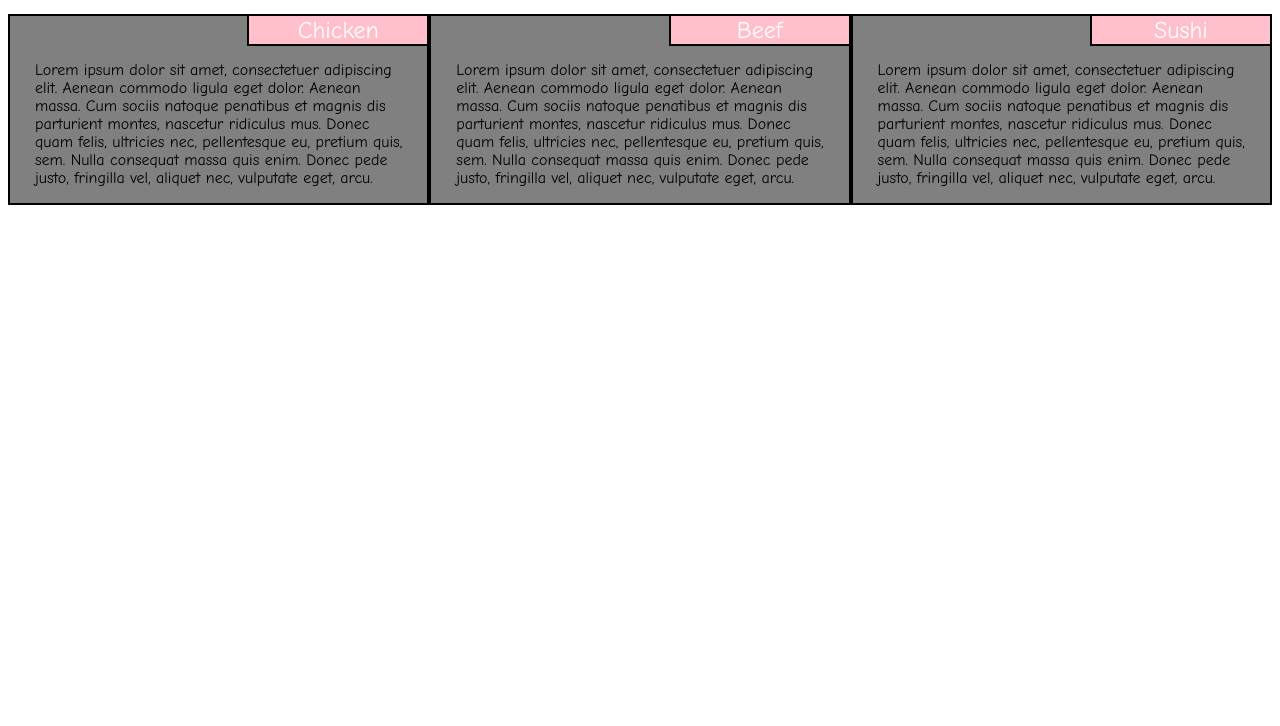
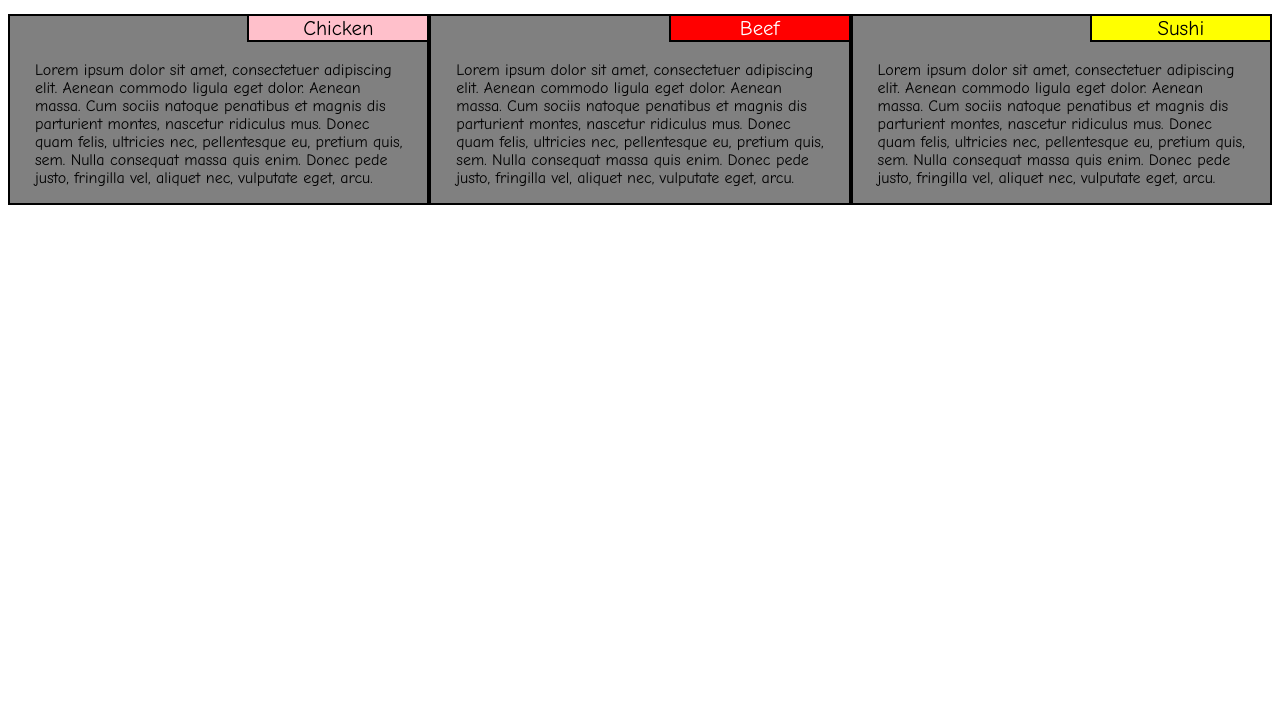
Before and after one commit to juanagustingallo/mod2-solution, a plain HTML site: page index.html in a window 1280 px wide. Shown: the part 74-800 px from the top of the page. Drawn offline with Linux system fonts and the light colour scheme.

Commit message:
minor changes to styles.css

```diff
--- a/css/styles.css
+++ b/css/styles.css
@@ -35,26 +35,25 @@ h1 {
   right: 0;
   width: 180px;
   text-align: center;
-  font-size: 1.5em;
-  color: #fff;
-  background-color: pink;
+  font-size: 1.3em;
   border-left: 2px solid black;
   border-bottom: 2px solid black;
 }
 
 #pink {
   background-color: pink;
+  color: #000;
 }
 
-p span #red {
+#red {
   background-color: red;
+  color: #fff;
 }
 
 #yellow {
   background-color: yellow;
+  color: #000;
 }
-
-
 
 /* END BODY STLYES*/
 
```
